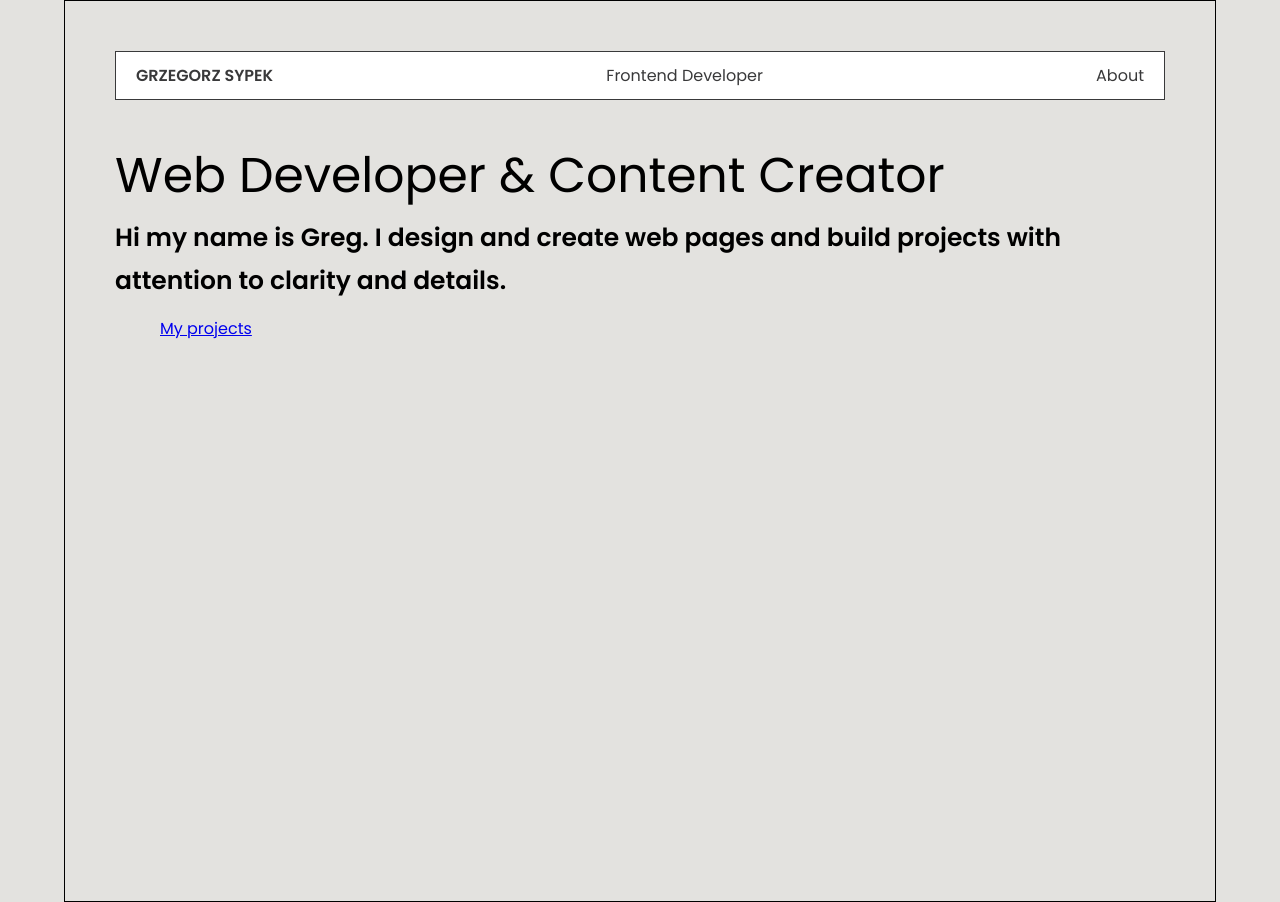
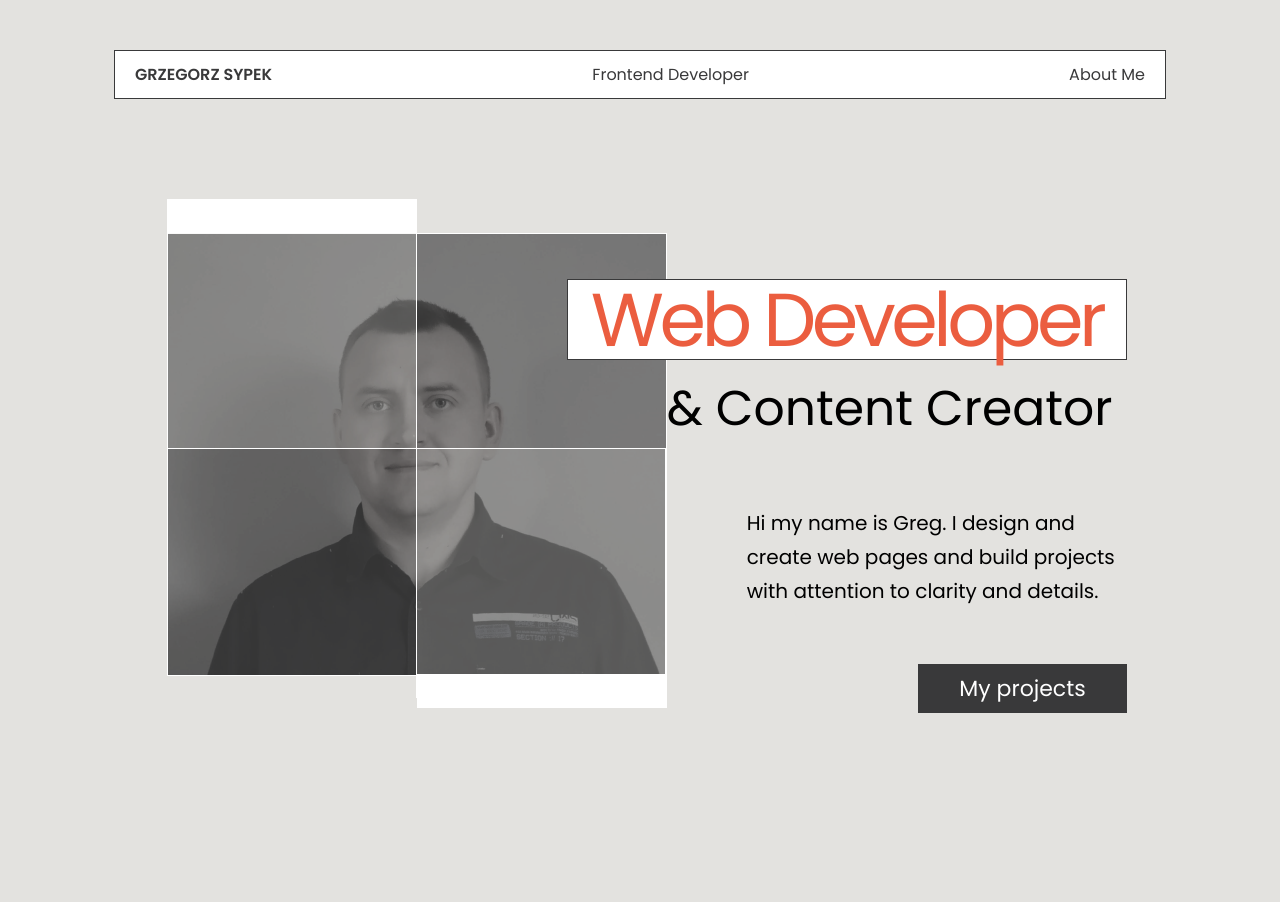
Before and after one commit to gregsypek/portfolio, a website built with Parcel: page index.html in a window 1280 px wide. Built offline with nearby package versions, Linux system fonts and the light colour scheme.

Commit message:
add photo and implement section home

```diff
--- a/index.html
+++ b/index.html
@@ -14,35 +14,35 @@
   </head>
 
   <body>
-    <div class="home">
+    <section class="home">
       <nav class="home__nav">
         <ul class="home__nav-list">
           <li class="home__nav--name">Grzegorz Sypek</li>
           <li class="home__nav--title">Frontend Developer</li>
           <li class="home__nav--about">
-            <a href="#about" class="home__nav--link">About</a>
+            <a href="#about" class="home__nav--link">About Me</a>
           </li>
         </ul>
       </nav>
       <div class="home__main">
-        <div class="home__picture">
-          <div class="home__picture--left-square"></div>
+        <div class="home__picture-box">
+          <!-- <div class="home__picture--left-square"></div>
 
-          <div class="home__picture--right-square"></div>
-
+          <div class="home__picture--right-square"></div> -->
+           <img src="./public/img/home.png" alt="photo of me" />
         </div>
         <div class="home__content">
           <h1 class="home__title">
-            Web Developer
-            <span class="home__title--black">& Content Creator</span>
+            <span class="home__title--part1">Web Developer</span>
+            <span class="home__title--part2">& Content Creator</span>
           </h1>
-          <h4 class="home__hi">
+          <h5 class="home__hi">
             Hi my name is Greg. I design and create web pages and build projects
             with attention to clarity and details.
-          </h4>
-          <a href="projects.html" class="home__btn btn">My projects</a>
+          </h5>
+          <a href="#" class="home__btn btn">My projects</a>
         </div>
       </div>
-    </div>
+    </section>
   </body>
 </html>
--- a/scss/_base.scss
+++ b/scss/_base.scss
@@ -5,6 +5,7 @@ $font-primary: 'Poppins', sans-serif;
 $color-primary: #e3e2df;
 $color-secondary: #ffffff;
 $color-tertiary: #39393a;
+$color-fourth: #eb5d3f;
 
 *,
 *::after,
@@ -25,16 +26,11 @@ body {
 .btn {
   display: inline-block;
   background-color: var(--color-primary);
-  font-size: 1.6rem;
   font-family: inherit;
   font-weight: 500;
   border: none;
-  padding: 1.25rem 4.5rem;
-
+  padding: 0.5rem 4rem;
+  text-decoration: none;
   cursor: pointer;
   transition: all 0.3s;
-
-  .btn:hover {
-    background-color: var(--color-primary-darker);
-  }
 }
--- a/scss/_home.scss
+++ b/scss/_home.scss
@@ -2,12 +2,16 @@
   min-height: 100vh;
   margin: 0 auto;
   // border: 1px solid black;
+  &__main {
+    padding: 5rem;
+  }
 
   &__nav {
     background-color: $color-secondary;
     border: 1px solid $color-tertiary;
     padding: 1rem 2rem;
     font-size: 1.6rem;
+    margin-bottom: 5rem;
     &-list {
       color: $color-tertiary;
       list-style: none;
@@ -29,21 +33,66 @@
     }
   }
   &__main {
+    display: flex;
+    // display: grid;
+    // grid-template-areas: 'pic main';
+  }
+  &__picture-box {
+    display: block;
+    // background-image: url(./public/img/home.png);
+    // &--left-square {
+    // }
+    // &--right-square {
+    // }
   }
   &__picture {
-    &--left-square {
-    }
-    &--right-square {
-    }
   }
   &__content {
+    // grid-area: content;
+    display: flex;
+    flex-direction: column;
+    justify-content: space-between;
+    align-items: flex-end;
   }
   &__title {
-    &--black {
+    &--part1 {
+      display: flex;
+      justify-content: center;
+      align-items: center;
+      color: $color-fourth;
+      font-weight: 500;
+      font-size: 75px;
+      // line-height: 114.5%;
+      letter-spacing: -0.06em;
+      background-color: $color-secondary;
+      height: 8.1rem;
+      // width: 5.5rem;
+      border: 1px solid $color-tertiary;
+
+      padding: 0 1.5rem;
+      margin: 8rem 0 0 -10rem;
+    }
+    &--part2 {
+      display: inline-block;
+      // font-size: 5rem;
+      line-height: 57px;
+      margin-top: 2rem;
+      width: 46rem;
     }
   }
   &__hi {
+    width: 38rem;
+    font-weight: normal;
   }
   &__btn {
+    color: $color-secondary;
+    background-color: $color-tertiary;
+    font-size: 2.2rem;
+    border: 1px solid transparent;
+    &:hover {
+      background-color: $color-secondary;
+      color: $color-tertiary;
+      border: 1px solid $color-tertiary;
+    }
   }
 }
--- a/scss/_typography.scss
+++ b/scss/_typography.scss
@@ -1,7 +1,6 @@
 body {
   font-weight: 400;
   font-family: $font-primary;
-  border: 1px solid black;
   // font-size: 16px;
   line-height: 1.7;
   padding: 5rem;
```
Also changed, not shown: public/css/main.css, public/img/about.png (added), public/img/about2.png (added), public/img/home.png (added), scss/main.css, 1 other file.
